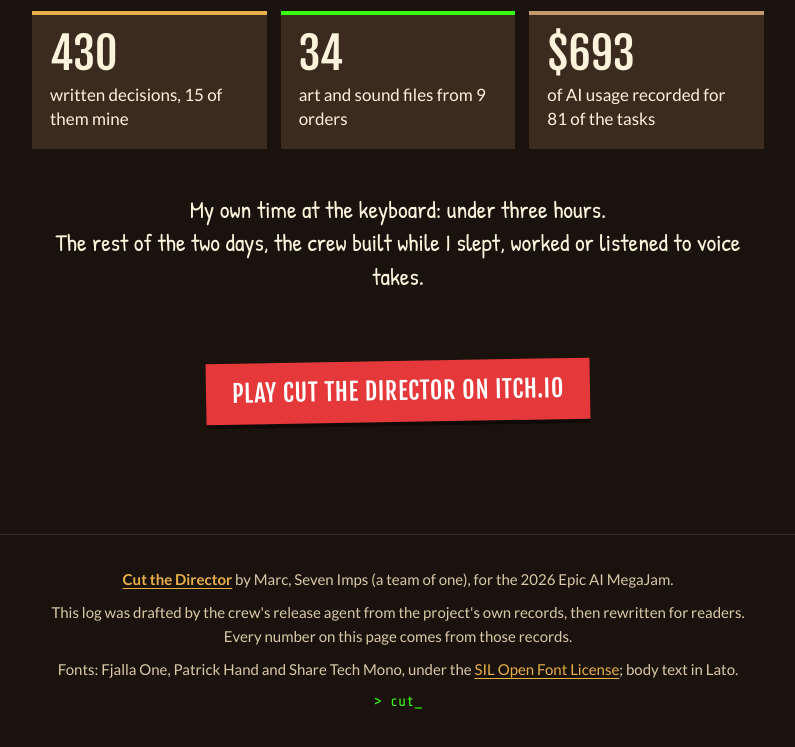
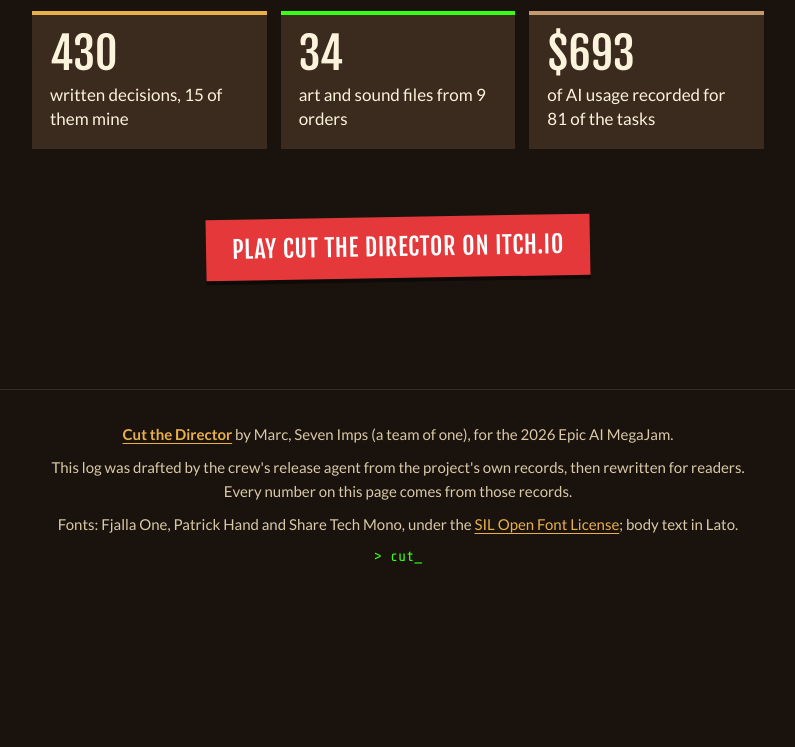
Before and after one commit to gallmerci/cutthedirector-devlog, a plain HTML site: page index.html in a window 1280 px wide. Shown: the part 11101-11848 px from the top of the page, without its empty margins (242-1037 px from the left). After the commit the page ends 11727 px from the top, so only its background shows below. Drawn offline with Linux system fonts and the light colour scheme.

Commit message:
devlog: drop the keyboard-time line
Co-Authored-By: Claude Opus 5.5 <noreply@anthropic.com>

```diff
--- a/index.html
+++ b/index.html
@@ -232,7 +232,6 @@ footer p { max-width: 720px; margin: 0 auto .6em; }
   <li><span class="n">34</span>art and sound files from 9 orders</li>
   <li><span class="n">$693</span>of AI usage recorded for 81 of the tasks</li>
 </ul>
-<p class="closing">My own time at the keyboard: under three hours.<br>The rest of the two days, the crew built while I slept, worked or listened to voice takes.</p>
 <p class="end"><a class="play" href="https://gallmerci.itch.io/cut-the-director">Play Cut the Director on itch.io</a></p>
 </section>
 
```
Also changed, not shown: img/07_human_loop.png, img/09_numbers.png.
